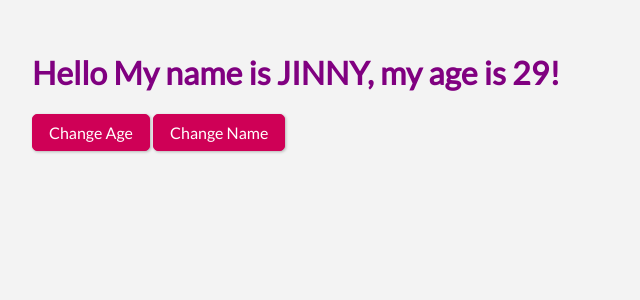
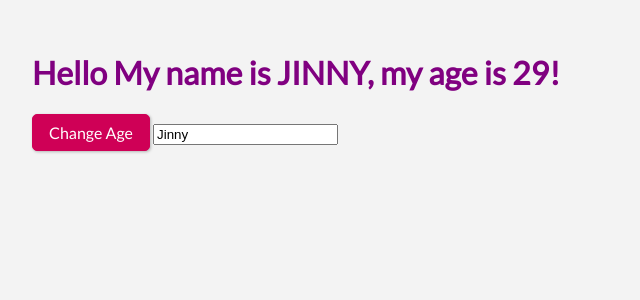
Before and after one commit to cocobi24/Learn-To-Svelte, a Svelte app: page / in a window 1280 px wide. Shown: the top 300 px of the page, without its empty margins (0-640 px from the left). Built offline with nearby package versions, Linux system fonts and the light colour scheme.

Commit message:
bind:value
bind:value

```diff
--- a/src/App.svelte
+++ b/src/App.svelte
@@ -4,12 +4,18 @@
 
 	$: uppercaseName = name.toUpperCase();
 
+	$: age = name === "Hojin"? 19 : 29;
 	function incrementAge() {
 		age++;
 	}
 
 	function changeName() {
 		name = name === "Hojin"? "Jinny" : "Hojin";
+	}
+
+	function nameInput(event){
+		const enteredValue = event.target.value;
+		name = enteredValue;
 	}
 
 </script>
@@ -22,4 +28,6 @@
 
 <h1>Hello  My name is {uppercaseName}, my age is {age}!</h1>
 <button on:click="{incrementAge}">Change Age</button>
-<button on:click="{changeName}">Change Name</button>
+<!-- <button on:click="{changeName}">Change Name</button> -->
+<!-- <input type="text" value="{name}" on:input="{nameInput}"> -->
+<input type="text" bind:value="{name}">
```
